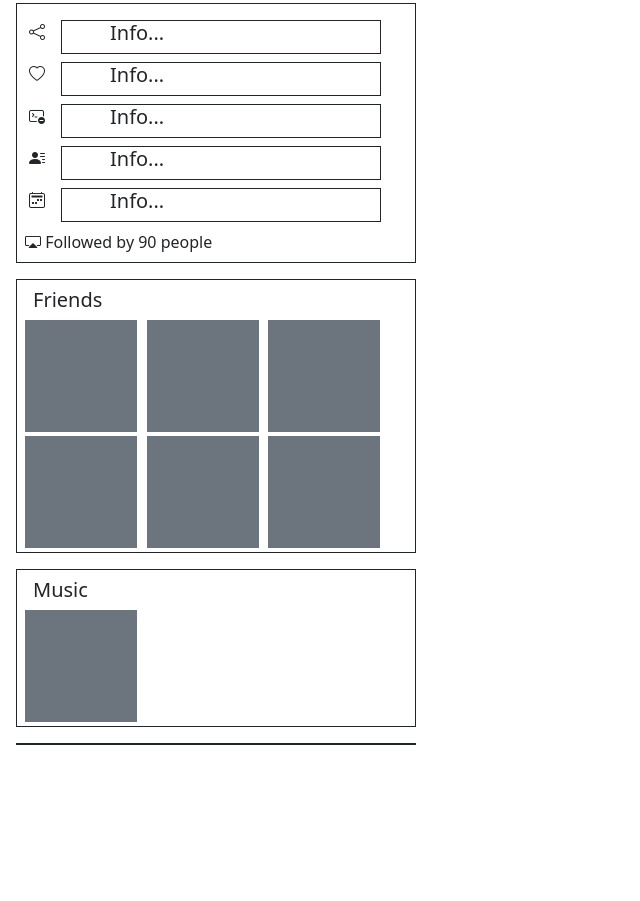
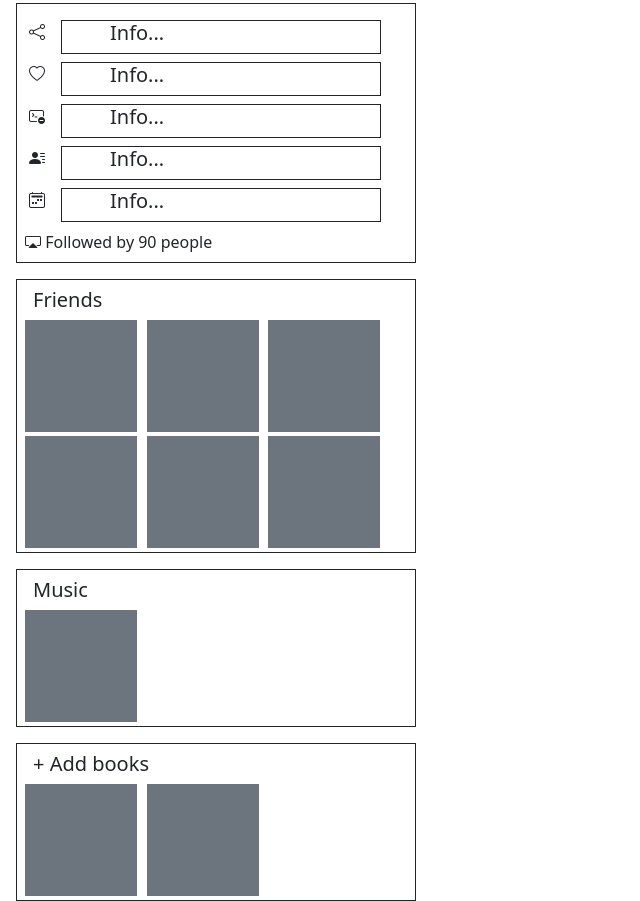
Before and after one commit to CCotuna/TDM-II-6, a website: page index.html in a window 1280 px wide. Shown: the part 565-1466 px from the top of the page, without its empty margins (0-640 px from the left). Before the commit the page ends 1310 px from the top, so only its background shows below. Drawn offline with nearby package versions, Linux system fonts and the light colour scheme.

Commit message:
Implemented 'Add books' box

```diff
--- a/index.html
+++ b/index.html
@@ -144,8 +144,17 @@
                 </div>
             </div>
 
-
-            <div class="d-flex flex-column border border-dark d-inline-block mt-3" style="width: 25rem;"></div>
+            <div class="d-flex flex-column border border-dark d-inline-block mt-3" style="width: 25rem;">
+                <h5 class="ms-3 mt-2">+ Add books</h5>
+                <div class="row">
+                    <div class="col-md-3 mb-1 mx-2">
+                        <div class="bg-secondary" style="width: 7rem; height: 7rem;"></div>
+                    </div>
+                    <div class="col-md-3 mb-1 mx-2">
+                        <div class="bg-secondary" style="width: 7rem; height: 7rem;"></div>
+                    </div>
+                </div>
+            </div>
         </div>
     <!-- right section -->
         <div></div>
```
